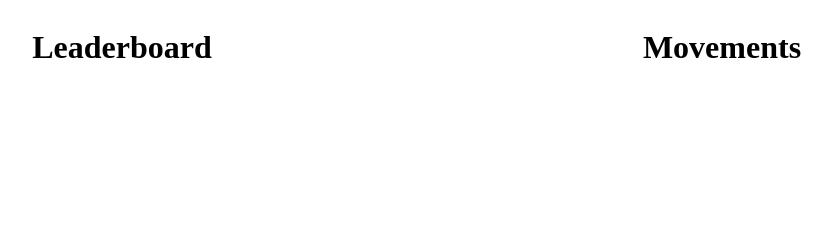
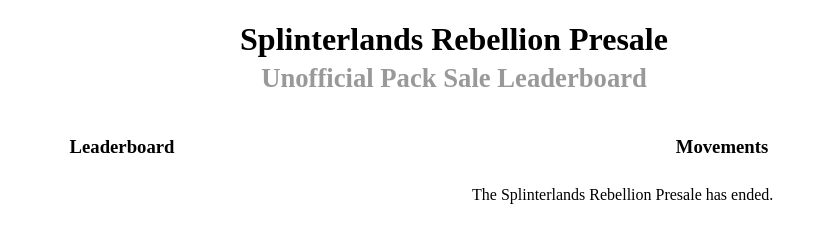
Before and after one commit to radleta/sl-leaderboard, a plain HTML site: page index.html in a window 1280 px wide. Shown: the whole page, without its empty margins (186-1018 px from the left). Drawn offline with Linux system fonts and the light colour scheme; no server answers.

Commit message:
- Added end date with message and stopped polling - Added title and subtitle - Fixed ranks so its inclusive

```diff
--- a/index.html
+++ b/index.html
@@ -3,17 +3,18 @@
 <head>
     <meta charset="UTF-8">
     <meta name="viewport" content="width=device-width, initial-scale=1.0">
-    <title>Leaderboard</title>
+    <title>Splinterlands Rebellion Presale - Unofficial Pack Sale Leaderboard</title>
     <link rel="stylesheet" href="style.css">
 </head>
 <body>
 	<div style="margin-left:auto; margin-right: auto;">
+        <h1>Splinterlands Rebellion Presale<br/><span class="subtitle">Unofficial Pack Sale Leaderboard</span></h1>
 		<div id="leaderboard" class="leaderboard">
-			<h1>Leaderboard</h1>
+			<h3>Leaderboard</h3>
 			<ul id="players-list" class="players-list"></ul>
 		</div>
 		<div id="movements" class="movements">
-			<h1>Movements</h1>
+			<h3>Movements</h3>
 			<ul id="movements-list"></ul>
 		</div>
 	</div>
--- a/script.js
+++ b/script.js
@@ -1,7 +1,28 @@
 const API_URL = 'https://api.splinterlands.com/players/rebellion_presale_leaders';
 let previousData = null;
+let pollingInterval = null;
+let hasFetchedAfterEndDate = false;
+
+const END_DATE = new Date('2023-11-17T13:00:00-05:00'); // End date in EST
 
 function fetchLeaderboardData() {
+    const currentDate = new Date();
+    if (currentDate >= END_DATE) {
+        if (hasFetchedAfterEndDate) {
+            clearInterval(pollingInterval); // Stop polling for data
+
+			// Add end message to the movements list
+			const movementsList = document.getElementById('movements-list');
+			const endMessageElement = document.createElement('li');
+			endMessageElement.textContent = 'The Splinterlands Rebellion Presale has ended.';
+			movementsList.insertBefore(endMessageElement, movementsList.firstChild);
+
+            return;
+        } else {
+            hasFetchedAfterEndDate = true;
+        }
+    }
+
     fetch(API_URL)
         .then(response => response.json())
         .then(data => {
@@ -12,13 +33,13 @@ function fetchLeaderboardData() {
 }
 
 function getRankClass(rank) {
-    if (rank < 6) {
+    if (rank <= 6) {
         return 'rank-1-6';
-    } else if (rank < 30) {
+    } else if (rank <= 30) {
         return 'rank-7-30';
-    } else if (rank < 100) {
+    } else if (rank <= 100) {
         return 'rank-31-100';
-    } else if (rank < 300) {
+    } else if (rank <= 300) {
         return 'rank-101-300';
     } else {
         return 'rank-300-plus';
@@ -82,4 +103,4 @@ function updateLeaderboard(data) {
 fetchLeaderboardData();
 
 // Poll for updates every 5 seconds
-setInterval(fetchLeaderboardData, 5000);
+pollingInterval = setInterval(fetchLeaderboardData, 5000);
--- a/style.css
+++ b/style.css
@@ -1,3 +1,12 @@
+h1 {
+	text-align: center;
+}
+
+h1 .subtitle {
+	font-size: smaller;
+	color: #999;
+}
+
 .leaderboard {
 	width: 50%;
     max-width: 600px;
@@ -59,10 +68,12 @@
 }
 
 .movements li {
-	margin: 10px 0;
-	padding: 10px;
-	border-radius: 5px;
-	transition: background-color 1s, color 1s; /* Added color transition */
+    margin: 10px 0;
+    padding: 10px;
+    border-radius: 5px;
+    transition: background-color 1s, color 1s; /* Added color transition */
+    text-align: left; /* Align text to the left */
+    list-style-type: none; /* Remove bullet points */
 }
 
 .gold {
```
